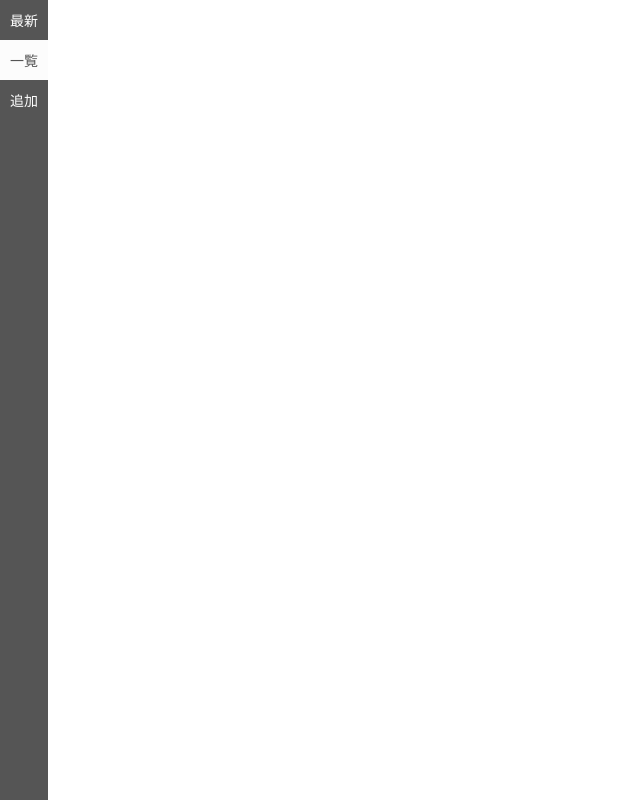
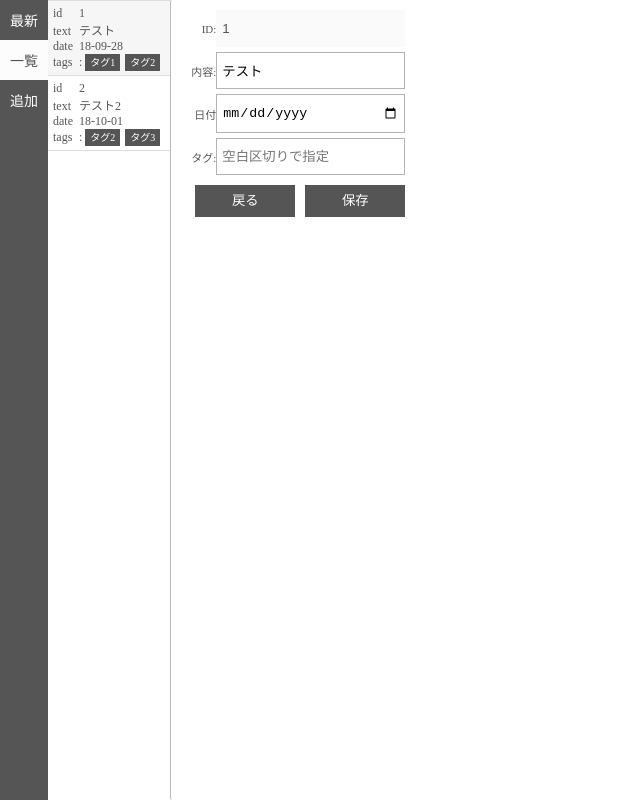
Before and after one commit to macotok/vue_tutorial, a Vue app in the folder vue-memo/: page /items/1 in a window 1280 px wide. Shown: the whole page, without its empty margins (0-640 px from the left). Built offline with nearby package versions, Linux system fonts and the light colour scheme.

Commit message:
メモ編集機能追加

```diff
--- a/vue-memo/src/App.vue
+++ b/vue-memo/src/App.vue
@@ -25,6 +25,8 @@
       :memos="memos"
       @add="add"
       @remove="remove"
+      :count="3"
+      @update="update"
     >
     </router-view>
   </div>
@@ -53,7 +55,7 @@
       }
     },
     computed: {
-      nexrId() {
+      nextId() {
         return this.memos.reduce((id, memo) => {
           return id < memo.id ? memo.id : id;
         }, 0) + 1;
@@ -69,6 +71,13 @@
           return memo.id === id;
         });
         this.memos.splice(index, 1);
+      },
+      update(data) {
+        const id = parseInt(data.id, 10);
+        const index = this.memos.findIndex((memo) => {
+          return memo.id === id;
+        });
+        this.memos.splice(index, 1, data)
       }
     },
     components: {
--- a/vue-memo/src/components/EditorView.vue
+++ b/vue-memo/src/components/EditorView.vue
@@ -1,5 +1,15 @@
+<style scoped>
+  input:disabled {
+    border-color: transparent;
+  }
+</style>
+
 <template>
   <div class="editor-view">
+    <div v-if="memo">
+      <label>ID:</label>
+      <input v-model="input.id" disabled>
+    </div>
     <div>
       <label>内容:</label>
       <input v-model="input.text" placeholder="メモのタイトル">
@@ -13,6 +23,7 @@
       <input v-mode="input.tags" placeholder="空白区切りで指定">
     </div>
     <div>
+      <button @click="cancel" v-if="memo">戻る</button>
       <button @click="save">保存</button>
     </div>
   </div>
@@ -20,6 +31,9 @@
 
 <script>
   export default {
+    props: {
+      memo: Object
+    },
     data() {
       return {
         input: {
@@ -38,7 +52,21 @@
       save() {
         const data = Object.assign({}, this.input, {tags: this.tagsArr});
         this.$emit('add', data);
+      },
+      setMemo() {
+        if (this.memo) {
+          Object.assign(this.input, this.memo, {tags: this.memo.tags.join(' ')})
+        }
+      },
+      cancel() {
+        this.$emit('cancel');
       }
+    },
+    created() {
+      this.setMemo();
+    },
+    watch: {
+      memo: 'setMemo',
     }
   }
 </script>
--- a/vue-memo/src/components/ListItem.vue
+++ b/vue-memo/src/components/ListItem.vue
@@ -1,5 +1,5 @@
 <template>
-  <div class="list-item">
+  <div class="list-item" @click="select(memo.id)">
     <div>
       <span>id</span>
       <span>{{memo.id}}</span>
@@ -19,7 +19,7 @@
         </span>
     </div>
     <div>
-      <button @click="remove(memo.id)">
+      <button @click.stop="remove(memo.id)">
         削除
       </button>
     </div>
@@ -34,6 +34,9 @@
     methods: {
       remove(id) {
         this.$emit('remove', id)
+      },
+      select(id) {
+        this.$emit('select', id)
       }
     }
   }
--- a/vue-memo/src/components/ListView.vue
+++ b/vue-memo/src/components/ListView.vue
@@ -5,6 +5,7 @@
         v-for="memo in filteredMemos"
         :memo="memo"
         @remove="remove"
+        @select="select"
       >
       </list-item>
     </div>
@@ -43,6 +44,9 @@
     methods: {
       remove(id) {
         this.$emit('remove', id);
+      },
+      select(id) {
+        this.$emit('select', id)
       }
     },
     components: {
--- a/vue-memo/src/page/Items.vue
+++ b/vue-memo/src/page/Items.vue
@@ -1,6 +1,32 @@
+<style lang="scss">
+  .layout-items {
+    display: flex;
+    &-left {
+      flex-grow: 1;
+      overflow: scroll;
+    }
+    &-right {
+      border-left: 1px solid #bbb;
+    }
+  }
+</style>
+
 <template>
-  <div>
-    <list-view :memos="memos" @remove="remove"></list-view>
+  <div class="layout-items">
+    <list-view
+      class="layout-items-left"
+      :memos="memos"
+      @remove="remove"
+      @select="select"
+    >
+    </list-view>
+    <router-view
+      class="layout-items-right"
+      :memo="selectedMemo"
+      @add="update"
+      @cancel="cancel"
+    >
+    </router-view>
   </div>
 </template>
 
@@ -10,9 +36,33 @@
     props: {
       memos: Array,
     },
+    computed: {
+      selectedMemo() {
+        if (this.$route.params.id !== undefined) {
+          const id = parseInt(this.$route.params.id, 10);
+          const memo = this.memos.find((memo) => {
+            return memo.id === id;
+          });
+          return memo;
+        }
+      }
+    },
     methods: {
       remove(id) {
         this.$emit('remove', id);
+      },
+      select(id) {
+        this.$router.push({
+          name: 'edit',
+          params: {id}
+        })
+      },
+      update(data) {
+        this.$emit('update', data);
+        this.$router.push({name: 'items'});
+      },
+      cancel() {
+        this.$router.push({name: 'items'})
       }
     },
     components: {
```
Also changed, not shown: vue-memo/src/routes.js (+6 -1 lines), 1 other file (tests, documents, lock files or other folders).
